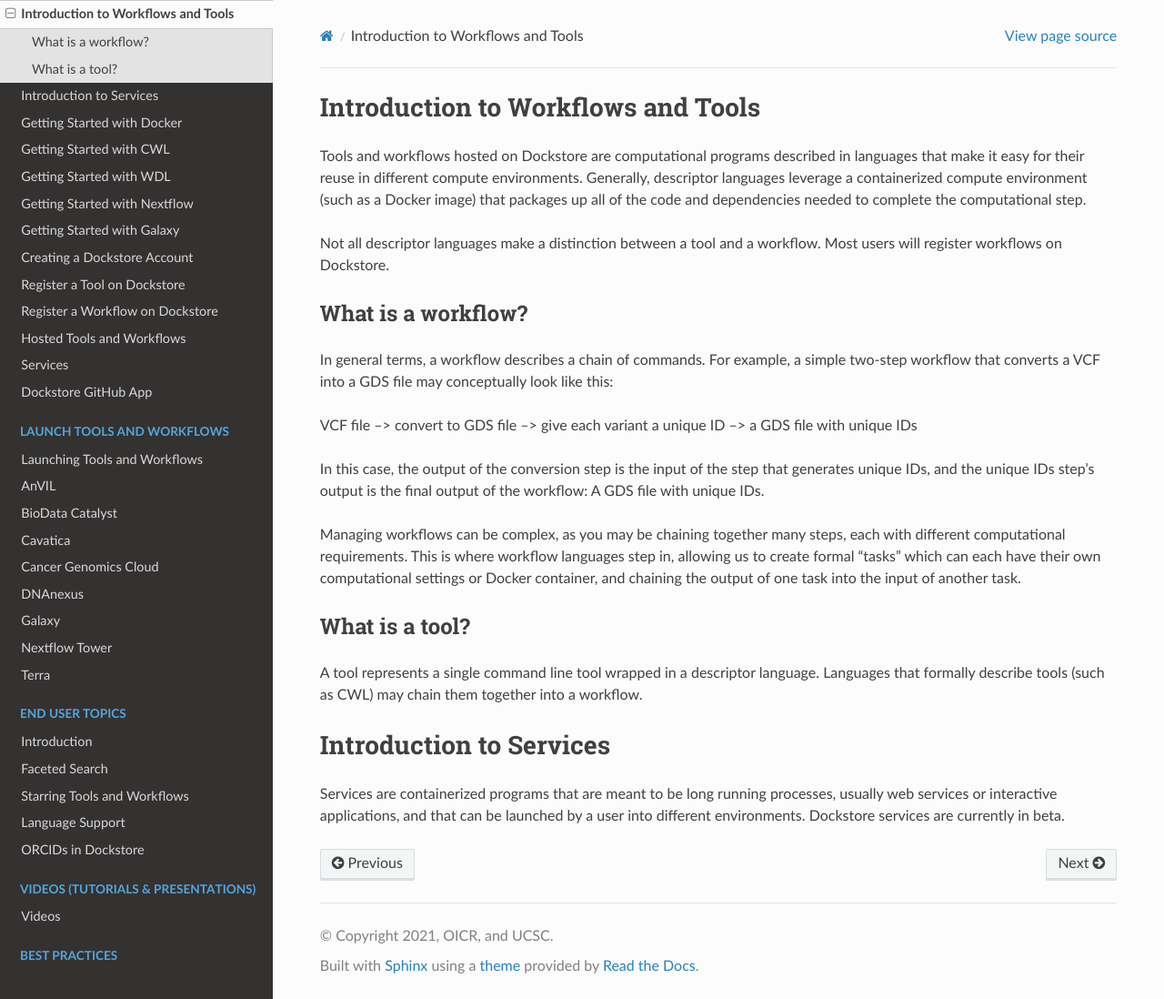
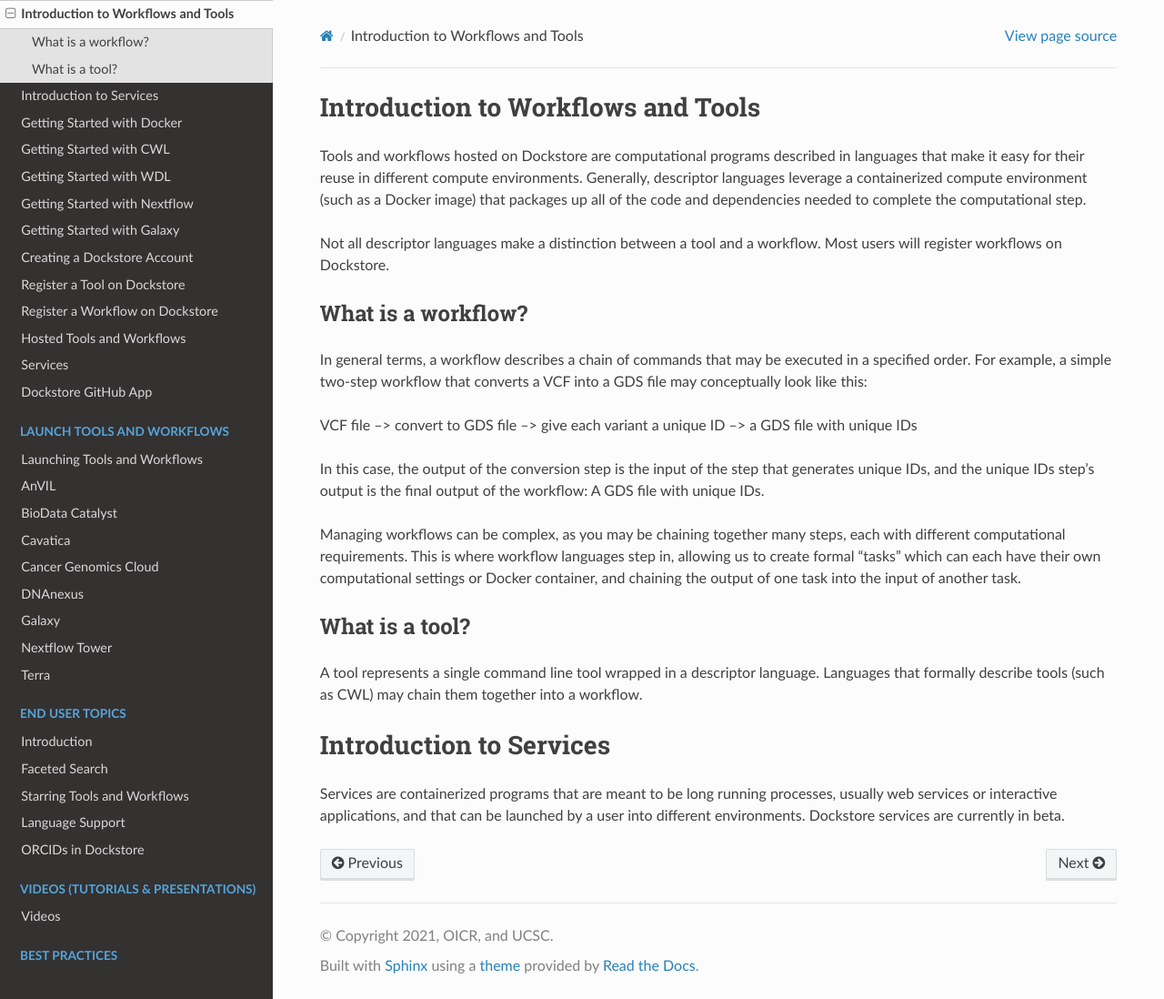
Before and after one commit to dockstore/dockstore-documentation, a Sphinx documentation site: the page built from docs/getting-started/intro-to-dockstore-tools-and-workflows.rst, in a window 1280 px wide and 1098 px high. Shown: the whole window at 91% size. Built offline with Sphinx 7.4.7 and the Read the Docs theme 2.0.0, drawn with Linux system fonts in a browser that asks for light colours.

Commit message:
Update intro-to-dockstore-tools-and-workflows.rst

```diff
--- a/docs/getting-started/intro-to-dockstore-tools-and-workflows.rst
+++ b/docs/getting-started/intro-to-dockstore-tools-and-workflows.rst
@@ -8,7 +8,7 @@ Not all descriptor languages make a distinction between a tool and a workflow. M
 What is a workflow?
 -------------------
 
-In general terms, a workflow describes a chain of commands. For example, a simple two-step workflow that converts a VCF into a GDS file may conceptually look like this:
+In general terms, a workflow describes a chain of commands  that may be executed in a specified order. For example, a simple two-step workflow that converts a VCF into a GDS file may conceptually look like this:
 
 VCF file --> convert to GDS file --> give each variant a unique ID --> a GDS file with unique IDs
 
```
